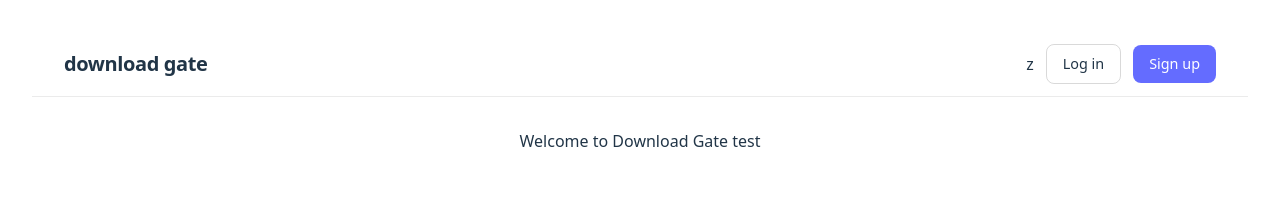
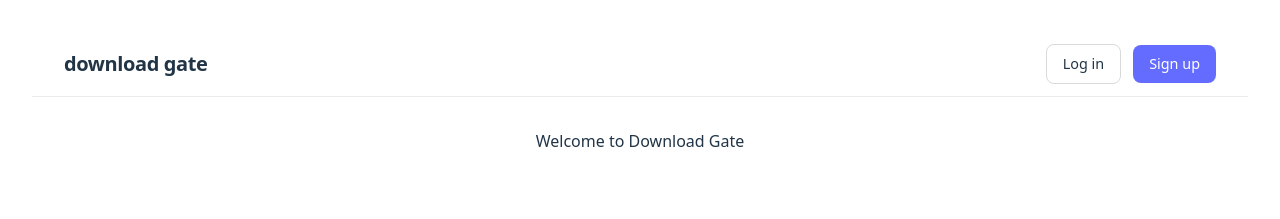
Before and after one commit to robin-lake/download-gate, a React app in the folder frontend/: page / in a window 1280 px wide. Shown: the top 219 px of the page. Built offline with nearby package versions, Linux system fonts and the light colour scheme; no server answers; the HTML template or start-up script is replaced by a standard one.

Commit message:
redirect to dashboard on login

```diff
--- a/frontend/src/App.tsx
+++ b/frontend/src/App.tsx
@@ -15,7 +15,7 @@ function App() {
       <Header />
       <main className="app-main">
         <Routes>
-          <Route path="/" element={<div className="app-home">Welcome to Download Gate test</div>} />
+          <Route path="/" element={<div className="app-home">Welcome to Download Gate</div>} />
           <Route path="/download-gates" element={<DownloadGate />} />
           <Route path="/dashboard" element={<Dashboard />} />
           <Route path="/new-download-gate" element={<NewDownloadGate />} />
--- a/frontend/src/components/Header/Header.tsx
+++ b/frontend/src/components/Header/Header.tsx
@@ -21,7 +21,7 @@ export default function Header() {
          </Link>
         </SignedOut>
         <div className="header-links">
-          <SignedOut>z
+          <SignedOut>
             <Link to="/login">
               <button className="header-btn header-btn--secondary">Log in</button>
             </Link>
--- a/frontend/src/pages/SignIn.tsx
+++ b/frontend/src/pages/SignIn.tsx
@@ -3,7 +3,7 @@ import { SignIn } from '@clerk/clerk-react';
 export default function SignInPage() {
   return (
     <div className="app-page clerk-page">
-      <SignIn signUpUrl="/signup" fallbackRedirectUrl="/" />
+      <SignIn signUpUrl="/signup" fallbackRedirectUrl="/dashboard" />
     </div>
   );
 }
--- a/frontend/src/pages/SignUp.tsx
+++ b/frontend/src/pages/SignUp.tsx
@@ -3,7 +3,7 @@ import { SignUp } from '@clerk/clerk-react';
 export default function SignUpPage() {
   return (
     <div className="app-page clerk-page">
-      <SignUp signInUrl="/login" fallbackRedirectUrl="/" />
+      <SignUp signInUrl="/login" fallbackRedirectUrl="/dashboard" />
     </div>
   );
 }
```
